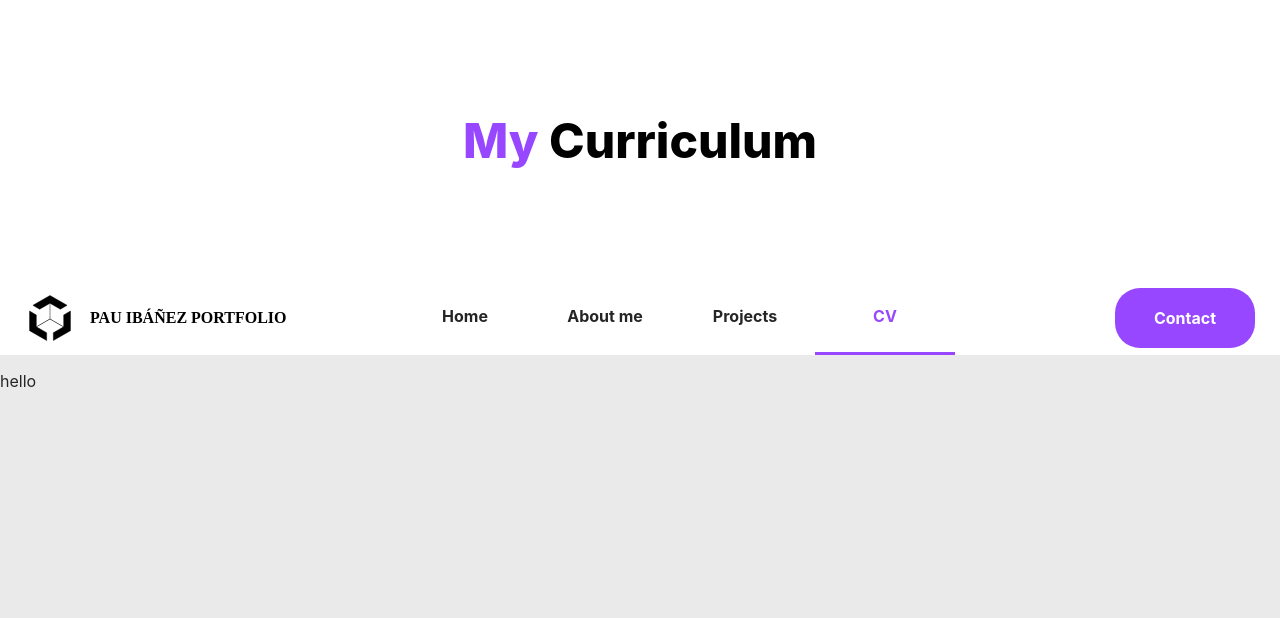
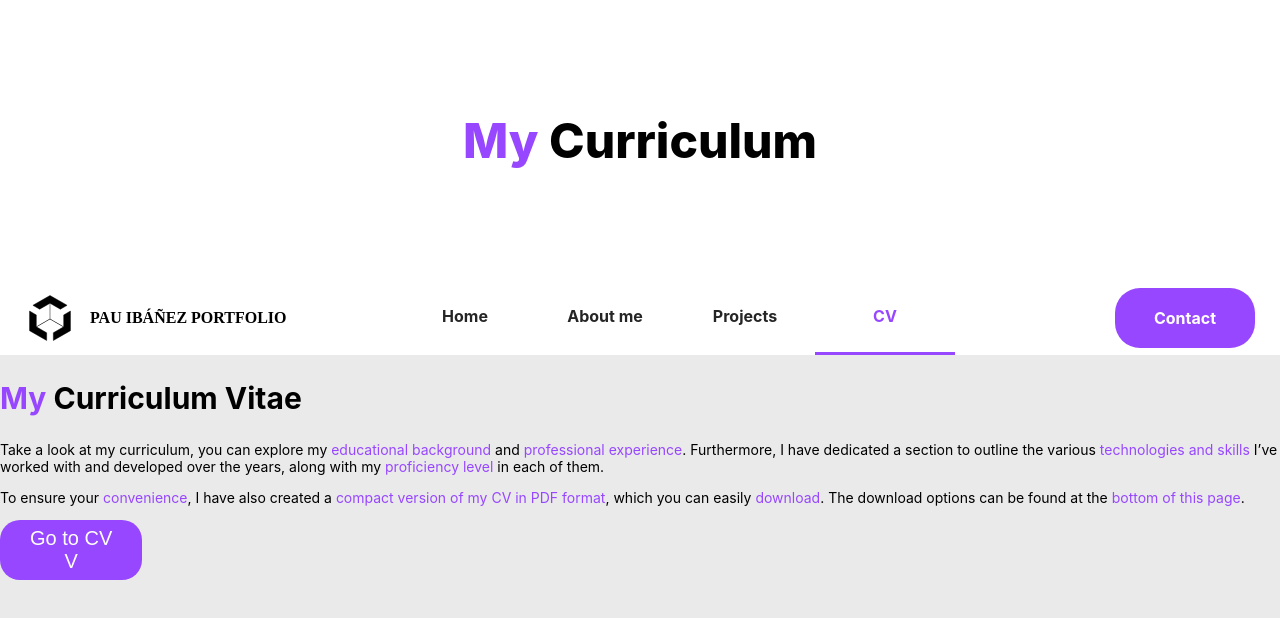
Before and after one commit to pauIbanez/portfolio-front, a React (Create React App) app: page /curriculum in a window 1280 px wide. Shown: the top 618 px of the page. Built offline with nearby package versions, Linux system fonts and the light colour scheme.

Commit message:
added the Presentation text of the CVPage

```diff
--- a/src/App.tsx
+++ b/src/App.tsx
@@ -3,6 +3,7 @@ import Pages from "./data/Pages/Pages";
 import Layout from "./components/Layout/Layout";
 import HomePage from "./Pages/HomePage/HomePage";
 import CVPage from "./Pages/CVPage/CVPage";
+import ScrollContextProvider from "./contexts/scrollContext/ScrollContextProvider";
 
 function App() {
   return (
@@ -15,7 +16,14 @@ function App() {
         <Route path={Pages.project.path}>
           <Route path={Pages.project.id} element={<p>Project page</p>} />
         </Route>
-        <Route path={Pages.curriculum.path} element={<CVPage />} />
+        <Route
+          path={Pages.curriculum.path}
+          element={
+            <ScrollContextProvider>
+              <CVPage />
+            </ScrollContextProvider>
+          }
+        />
         <Route path={Pages.contact.path} element={<p>Contact Page</p>} />
       </Routes>
     </Layout>
--- a/src/Pages/CVPage/CVPage.tsx
+++ b/src/Pages/CVPage/CVPage.tsx
@@ -1,13 +1,32 @@
-import { useRef } from "react";
-import ScrollContextProvider from "../../contexts/scrollContext/ScrollContextProvider";
+import { useRef, useContext } from "react";
+import PresentationText from "../../components/PresentationText/PresentationText";
+import ScrollContext from "../../contexts/scrollContext/ScrollContext.contextCreator";
 
 const CVPage = () => {
+  const { scrollToItem } = useContext(ScrollContext);
   const cvRef = useRef<HTMLDivElement>(null);
 
   return (
-    <ScrollContextProvider>
-      <p>hello</p>
-    </ScrollContextProvider>
+    <>
+      <PresentationText
+        title="<&>My<&> Curriculum Vitae"
+        texts={[
+          "Take a look at my curriculum, you can explore my <&>educational background<&> and <&>professional experience<&>. Furthermore, I have dedicated a section to outline the various <&>technologies and skills<&> I’ve worked with and developed over the years, along with my <&>proficiency level<&> in each of them.",
+          "To ensure your <&>convenience<&>, I have also created a <&>compact version of my CV in PDF format<&>, which you can easily <&>download<&>. The download options can be found at the <&>bottom of this page<&>.",
+        ]}
+        button={{
+          content: (
+            <>
+              <p>Go to CV</p>
+              <p>V</p>
+            </>
+          ),
+          onClick: () => {
+            scrollToItem("Example");
+          },
+        }}
+      />
+    </>
   );
 };
 
```
